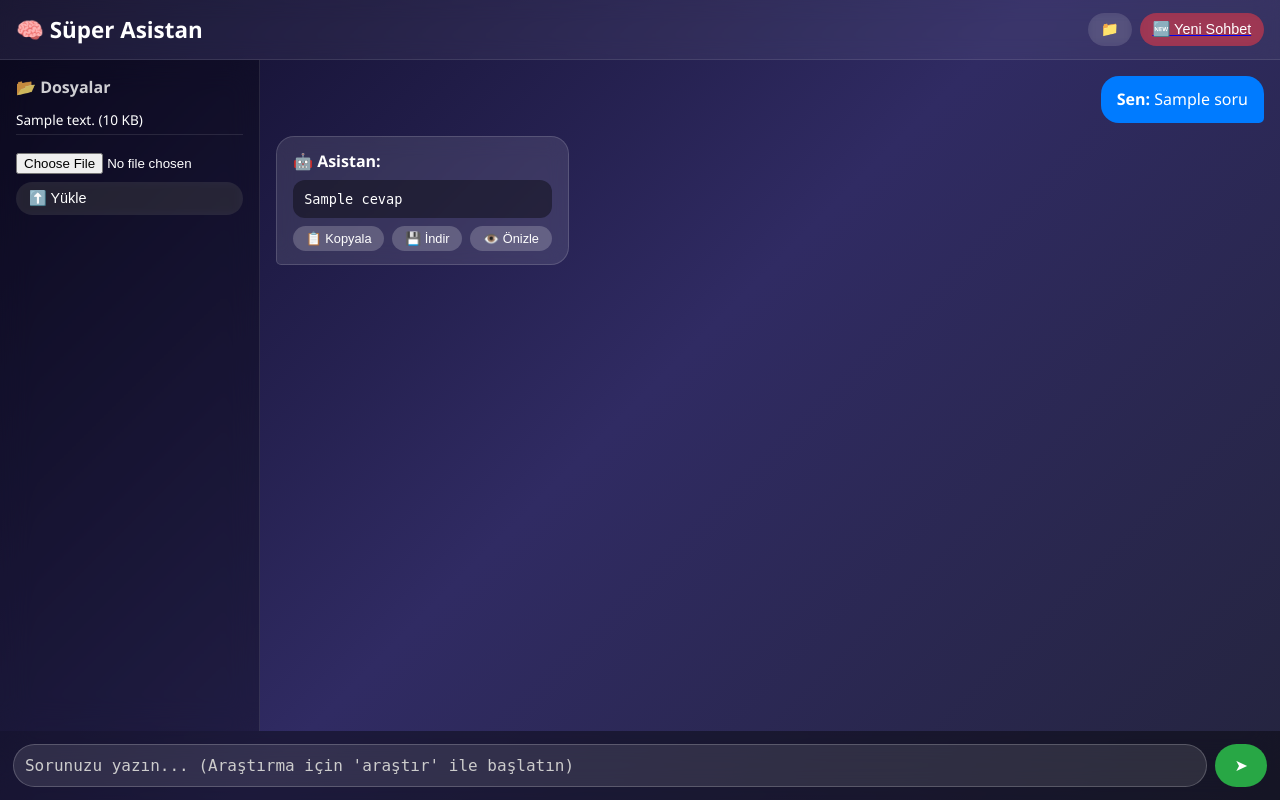
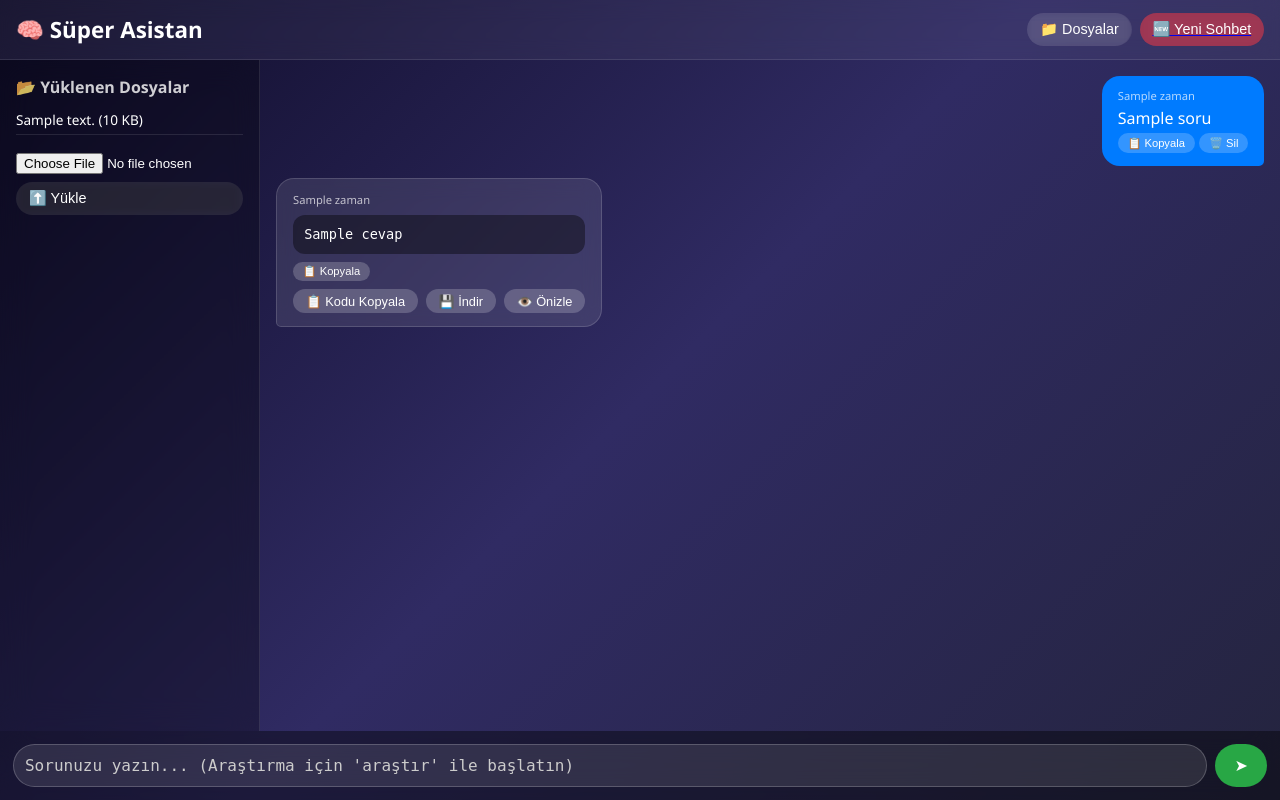
Before and after one commit to ahmetmerk779-png/bot, a Flask app: template templates/index.html in a window 1280 px wide. Run offline with Flask 3, Linux system fonts and the light colour scheme; the template is opened without the code that fills it: most values are stand-ins (such as "Sample title", 1, 10 or a date in 2020).

Commit message:
Update index.html

```diff
--- a/templates/index.html
+++ b/templates/index.html
@@ -72,6 +72,7 @@
             border-radius: 18px;
             animation: fadeIn 0.3s ease;
             word-wrap: break-word;
+            position: relative;
         }
         @keyframes fadeIn { from { opacity: 0; transform: translateY(10px); } to { opacity: 1; transform: translateY(0); } }
         .user-msg {
@@ -87,7 +88,13 @@
             border: 1px solid rgba(255,255,255,0.15);
             border-bottom-left-radius: 5px;
         }
-        .bot-msg pre {
+        .timestamp {
+            font-size: 0.7rem;
+            opacity: 0.7;
+            margin-bottom: 0.2rem;
+            display: block;
+        }
+        .msg-content pre {
             background: rgba(0,0,0,0.4);
             padding: 0.7rem;
             border-radius: 12px;
@@ -96,11 +103,25 @@
             white-space: pre-wrap;
             overflow-x: auto;
         }
+        .msg-actions {
+            display: flex;
+            gap: 0.3rem;
+            margin-top: 0.3rem;
+            flex-wrap: wrap;
+        }
+        .msg-actions button {
+            background: rgba(255,255,255,0.2);
+            border: none;
+            color: white;
+            padding: 0.2rem 0.6rem;
+            border-radius: 15px;
+            font-size: 0.7rem;
+            cursor: pointer;
+        }
         .code-actions {
             display: flex;
             gap: 0.5rem;
             margin-top: 0.5rem;
-            flex-wrap: wrap;
         }
         .code-actions button {
             background: rgba(255,255,255,0.2);
@@ -110,9 +131,6 @@
             border-radius: 20px;
             font-size: 0.8rem;
             cursor: pointer;
-            display: flex;
-            align-items: center;
-            gap: 0.2rem;
         }
         .preview-frame {
             width: 100%;
@@ -172,13 +190,13 @@
     <div class="header">
         <h2>🧠 Süper Asistan</h2>
         <div class="header-buttons">
-            <button class="btn" onclick="toggleSidebar()">📁</button>
+            <button class="btn" onclick="toggleSidebar()">📁 Dosyalar</button>
             <a href="/yeni_sohbet"><button class="btn btn-danger">🆕 Yeni Sohbet</button></a>
         </div>
     </div>
     <div class="main">
         <div id="sidebar" class="sidebar">
-            <h4>📂 Dosyalar</h4>
+            <h4>📂 Yüklenen Dosyalar</h4>
             <ul class="file-list">
                 {% for d in dosyalar %}
                 <li>{{ d.isim }} ({{ (d.boyut/1024)|round(1) }} KB)</li>
@@ -193,13 +211,23 @@
         </div>
         <div class="chat-area" id="chatArea">
             {% for m in history %}
-            <div class="message user-msg"><strong>Sen:</strong> {{ m.soru }}</div>
+            <div class="message user-msg">
+                <span class="timestamp">{{ m.zaman }}</span>
+                <div class="msg-content">{{ m.soru }}</div>
+                <div class="msg-actions">
+                    <button onclick="copyText(`{{ m.soru|replace('`','\\`') }}`)">📋 Kopyala</button>
+                    <button onclick="deleteMessage({{ loop.index0 }})">🗑️ Sil</button>
+                </div>
+            </div>
             <div class="message bot-msg">
-                <strong>🤖 Asistan:</strong>
-                <pre>{{ m.cevap }}</pre>
+                <span class="timestamp">{{ m.zaman }}</span>
+                <div class="msg-content"><pre>{{ m.cevap }}</pre></div>
+                <div class="msg-actions">
+                    <button onclick="copyText(`{{ m.cevap|replace('`','\\`') }}`)">📋 Kopyala</button>
+                </div>
                 {% if m.kod %}
                 <div class="code-actions">
-                    <button onclick="copyCode(`{{ m.kod|replace('`','\\`') }}`)">📋 Kopyala</button>
+                    <button onclick="copyText(`{{ m.kod|replace('`','\\`') }}`)">📋 Kodu Kopyala</button>
                     <button onclick="downloadCode(`{{ m.kod|replace('`','\\`') }}`, 'kod.html')">💾 İndir</button>
                     <button onclick="showPreview(`{{ m.kod|replace('`','\\`') }}`, this)">👁️ Önizle</button>
                 </div>
@@ -219,8 +247,8 @@
         function toggleSidebar() {
             document.getElementById('sidebar').classList.toggle('open');
         }
-        function copyCode(code) {
-            navigator.clipboard.writeText(code).then(() => alert('Kopyalandı!'));
+        function copyText(text) {
+            navigator.clipboard.writeText(text).then(() => alert('Kopyalandı!'));
         }
         function downloadCode(code, filename) {
             const blob = new Blob([code], {type: 'text/plain'});
@@ -243,6 +271,11 @@
                 btn.textContent = '👁️ Önizle';
             }
         }
+        function deleteMessage(index) {
+            if (confirm('Bu mesajı silmek istediğine emin misin?')) {
+                fetch('/sil/' + index, { method: 'POST' }).then(() => location.reload());
+            }
+        }
         const chatArea = document.getElementById('chatArea');
         chatArea.scrollTop = chatArea.scrollHeight;
         document.getElementById('soruForm').addEventListener('submit', function() {
```
